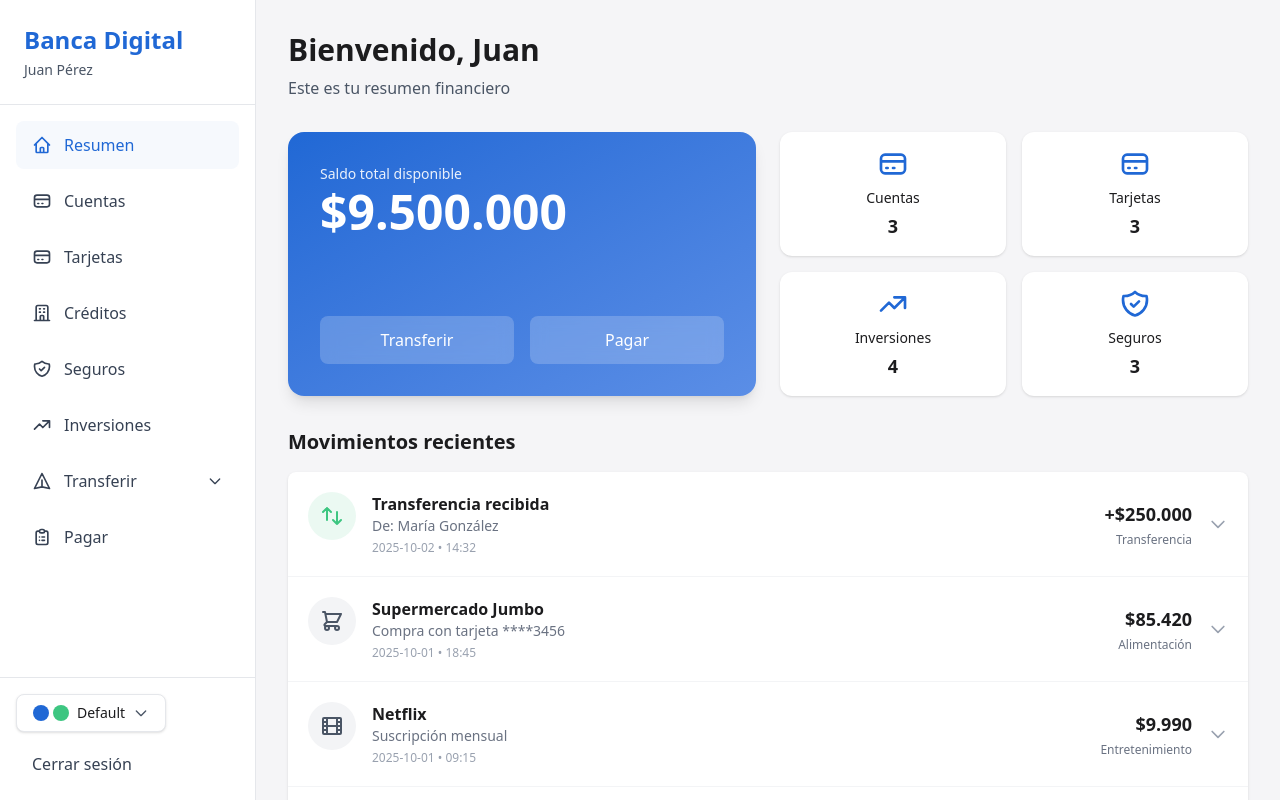
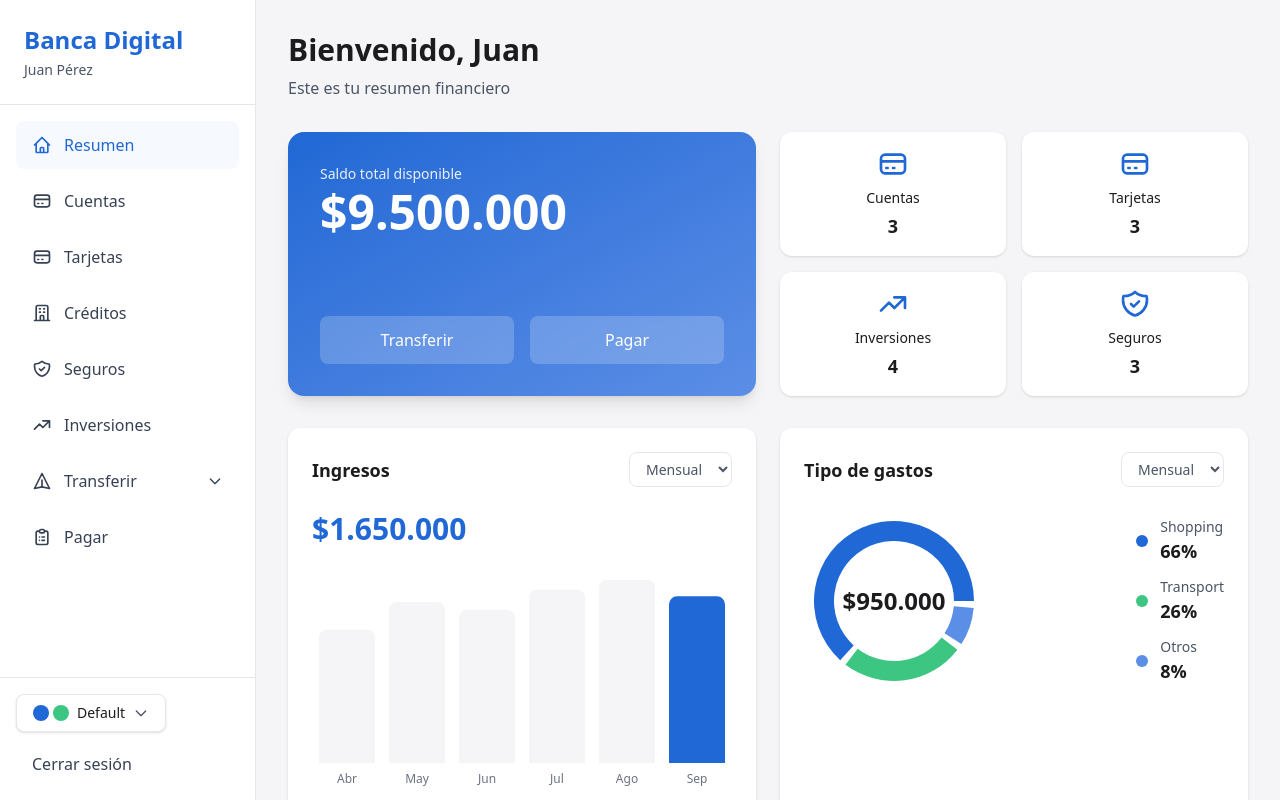
Before and after one commit to modyo-community/banking-prototype, a Next.js app: page / in a window 1280 px wide. Built offline with nearby package versions, Linux system fonts and the light colour scheme.

Commit message:
Mejoras gráficas

```diff
--- a/app/page.tsx
+++ b/app/page.tsx
@@ -4,11 +4,37 @@ import { useState } from 'react';
 import Link from 'next/link';
 import { accounts, cards, loans, recentTransactions, investments, insurances } from '@/lib/data';
 import { BriefcaseIcon, ArrowDownIcon, CashIcon, ShoppingCartIcon, LightningIcon, GasIcon, FilmIcon, WalletIcon, CreditCardIcon, ChartIcon, ShieldIcon } from '@/components/icons';
+import { BarChart, Bar, PieChart, Pie, Cell, ResponsiveContainer } from 'recharts';
 
 export default function Home() {
   const [expandedTransaction, setExpandedTransaction] = useState<number | null>(null);
   const totalBalance = accounts.reduce((sum, acc) => sum + acc.balance, 0);
   const totalDebt = [...cards, ...loans].reduce((sum, item) => sum + Math.abs(item.balance), 0);
+
+  // Mock income data for chart
+  const incomeData = [
+    { month: 'Abr', value: 1200000 },
+    { month: 'May', value: 1450000 },
+    { month: 'Jun', value: 1380000 },
+    { month: 'Jul', value: 1560000 },
+    { month: 'Ago', value: 1650000 },
+    { month: 'Sep', value: 1500000 },
+  ];
+
+  // Get CSS variable colors for charts
+  const getComputedColor = (variable: string) => {
+    if (typeof window !== 'undefined') {
+      return getComputedStyle(document.documentElement).getPropertyValue(variable).trim();
+    }
+    return '#2068D5';
+  };
+
+  // Mock expenses data for pie chart using theme colors
+  const expensesData = [
+    { name: 'Shopping', value: 66, color: 'var(--color-primary)' },
+    { name: 'Transport', value: 26, color: 'var(--color-secondary)' },
+    { name: 'Otros', value: 8, color: 'var(--color-primary-light)' },
+  ];
 
   return (
     <div className="p-4 md:p-6 lg:p-8">
@@ -55,6 +81,89 @@ export default function Home() {
             <p className="text-sm font-medium text-dark">Seguros</p>
             <p className="text-lg font-bold text-dark mt-1">{insurances.length}</p>
           </Link>
+        </div>
+      </div>
+
+      {/* Charts Section */}
+      <div className="grid grid-cols-1 lg:grid-cols-2 gap-6 mb-8">
+        {/* Income Chart */}
+        <div className="bg-white rounded-xl p-6 shadow-sm">
+          <div className="flex justify-between items-center mb-6">
+            <h3 className="text-lg font-bold text-dark">Ingresos</h3>
+            <select className="text-sm text-gray-600 border border-gray-200 rounded-lg px-3 py-1.5 focus:outline-none focus:ring-2 focus:ring-primary">
+              <option>Mensual</option>
+              <option>Semanal</option>
+              <option>Anual</option>
+            </select>
+          </div>
+          <div className="mb-4">
+            <p className="text-3xl font-bold text-primary">$1.650.000</p>
+          </div>
+          <ResponsiveContainer width="100%" height={200}>
+            <BarChart data={incomeData} margin={{ left: 0, right: 0 }}>
+              <Bar dataKey="value" radius={[8, 8, 0, 0]}>
+                {incomeData.map((entry, index) => (
+                  <Cell
+                    key={`cell-${index}`}
+                    fill={index === incomeData.length - 1 ? 'var(--color-primary)' : 'var(--color-gray-light)'}
+                  />
+                ))}
+              </Bar>
+            </BarChart>
+          </ResponsiveContainer>
+          <div className="flex justify-around mt-2">
+            {incomeData.map((item) => (
+              <span key={item.month} className="text-xs text-gray-500 text-center flex-1">{item.month}</span>
+            ))}
+          </div>
+        </div>
+
+        {/* Expenses Chart */}
+        <div className="bg-white rounded-xl p-6 shadow-sm">
+          <div className="flex justify-between items-center mb-6">
+            <h3 className="text-lg font-bold text-dark">Tipo de gastos</h3>
+            <select className="text-sm text-gray-600 border border-gray-200 rounded-lg px-3 py-1.5 focus:outline-none focus:ring-2 focus:ring-primary">
+              <option>Mensual</option>
+              <option>Semanal</option>
+              <option>Anual</option>
+            </select>
+          </div>
+          <div className="flex items-center justify-between">
+            <div className="relative" style={{ width: 180, height: 180 }}>
+              <ResponsiveContainer>
+                <PieChart>
+                  <Pie
+                    data={expensesData}
+                    cx="50%"
+                    cy="50%"
+                    innerRadius={60}
+                    outerRadius={80}
+                    paddingAngle={5}
+                    dataKey="value"
+                    strokeWidth={0}
+                  >
+                    {expensesData.map((entry, index) => (
+                      <Cell key={`cell-${index}`} fill={entry.color} />
+                    ))}
+                  </Pie>
+                </PieChart>
+              </ResponsiveContainer>
+              <div className="absolute inset-0 flex items-center justify-center">
+                <p className="text-2xl font-bold text-dark">$950.000</p>
+              </div>
+            </div>
+            <div className="space-y-3">
+              {expensesData.map((item) => (
+                <div key={item.name} className="flex items-center gap-3">
+                  <div className="w-3 h-3 rounded-full" style={{ backgroundColor: item.color }}></div>
+                  <div>
+                    <p className="text-sm text-gray-600">{item.name}</p>
+                    <p className="text-lg font-bold text-dark">{item.value}%</p>
+                  </div>
+                </div>
+              ))}
+            </div>
+          </div>
         </div>
       </div>
 
```
Also changed, not shown: package.json (+5 -4 lines), 1 other file (tests, documents, lock files or other folders).
